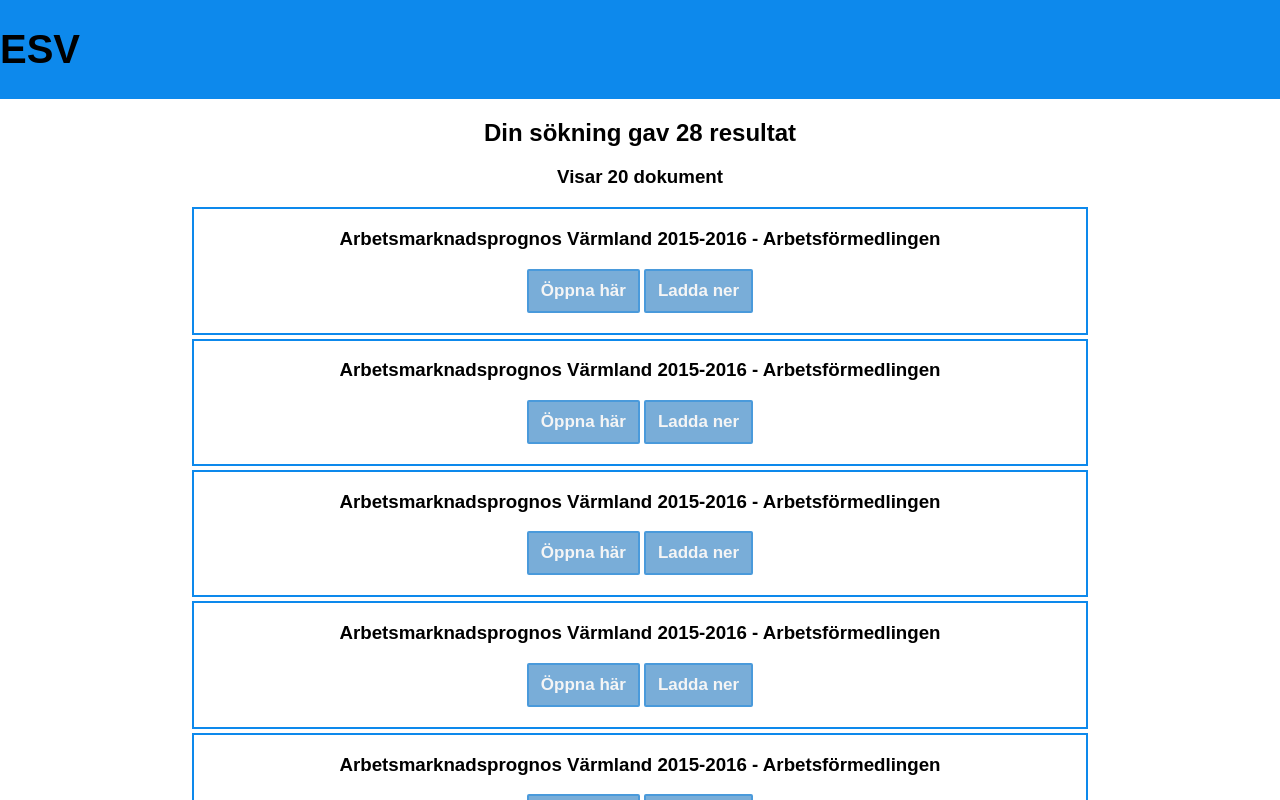
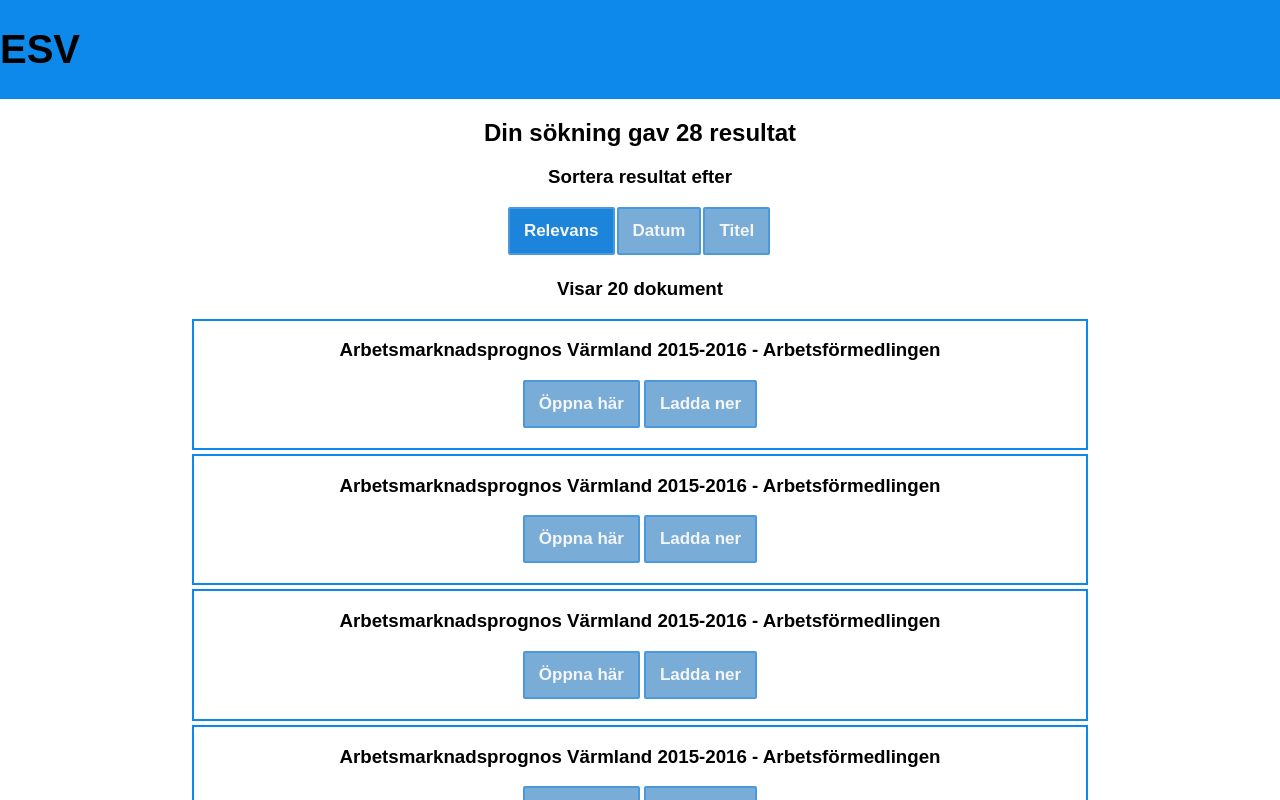
Before and after one commit to DD2477-ESV/esvsearch, a React (Create React App) app in the folder frontend-react/: page / in a window 1280 px wide. Both pictures are taken after a click on the button 795 px from the left and 122 px from the top of the page. Shown: the top 800 px of the page. Built offline with nearby package versions, Linux system fonts and the light colour scheme.

Commit message:
lite mer för att visa pdfer

```diff
--- a/frontend-react/src/components/ResultPage.js
+++ b/frontend-react/src/components/ResultPage.js
@@ -4,9 +4,12 @@
 
 const ResultPage = (props) => {
 	const [docToView, setDocToView] = useState("");
+	const [allDocuements, setAllDocuments] = useState([]);
 	const [documentsToView, setDocumentsToView] = useState([]);
+	const [chosenSorting, setChosenSorting] = useState("relevance");
 
 	useEffect(() => {
+		setAllDocuments(props.documents); // So we can access the original documents later
 		props.documents.length < 20
 			? setDocumentsToView(props.documents)
 			: setDocumentsToView(props.documents.slice(0, 20));
@@ -26,20 +29,89 @@
 			const currentNumberOfDocuments = documentsToView.length;
 			setDocumentsToView(
 				documentsToView.concat(
-					props.documents.slice(
+					allDocuements.slice(
 						currentNumberOfDocuments,
 						currentNumberOfDocuments + 10
 					)
 				)
 			);
 		} else {
-			setDocumentsToView(props.documents);
+			setDocumentsToView(allDocuements);
 		}
+	};
+
+	/* Functions for handling the sorting of results */
+
+	const compare = (a, b) => {
+		switch (chosenSorting) {
+			case "relevance":
+				console.log("TODO");
+				break;
+			case "date":
+				console.log("TODO");
+			case "title":
+				if (a.title < b.title) {
+					return -1;
+				}
+				if (a.title > b.title) {
+					return 1;
+				}
+				return 0;
+				break;
+			default:
+				return 0;
+		}
+	};
+
+	const sortButtonClicked = (e) => {
+		setChosenSorting(e.target.value);
+		setAllDocuments(allDocuements.sort(compare));
 	};
 
 	// https://github.com/wojtekmaj/react-pdf
 	return (
 		<div className="result-page-container">
+			<div className="container-sort-results">
+				{" "}
+				{/* En box för att sortera resultat */}
+				<h3>Sortera resultat efter</h3>
+				<div className="sort-results-alternatives-box">
+					<button
+						value="relevance"
+						className={
+							chosenSorting === "relevance"
+								? "active-sorting single-result-container-open-button"
+								: "single-result-container-open-button"
+						}
+						onClick={sortButtonClicked}
+					>
+						Relevans
+					</button>
+					<button
+						value="date"
+						className={
+							chosenSorting === "date"
+								? "active-sorting single-result-container-open-button"
+								: "single-result-container-open-button"
+						}
+						onClick={sortButtonClicked}
+					>
+						Datum
+					</button>
+					<button
+						value="title"
+						className={
+							chosenSorting === "title"
+								? "active-sorting single-result-container-open-button"
+								: "single-result-container-open-button"
+						}
+						onClick={sortButtonClicked}
+					>
+						Titel
+					</button>
+				</div>
+			</div>
+
 			<div className="all-results-container">
 				<h3>{"Visar " + documentsToView.length + " dokument"}</h3>
 				{documentsToView.map((doc) => {
@@ -79,7 +151,12 @@
 			{documentsToView.length === props.documents.length ? (
 				<p>Inga fler dokument att visa...</p>
 			) : (
-				<button onClick={viewMoreClicked} className="single-result-container-open-button">Visa fler dokument</button>
+				<button
+					onClick={viewMoreClicked}
+					className="single-result-container-open-button"
+				>
+					Visa fler dokument
+				</button>
 			)}
 		</div>
 	);
--- a/frontend-react/src/styles/HomePageStyles.css
+++ b/frontend-react/src/styles/HomePageStyles.css
@@ -52,7 +52,7 @@
       background-color: #06243d;
   }
 
-  .single-result-container-open-button {
+  .new-search-button {
     border: none;
 
     margin-bottom: 4px;
@@ -68,6 +68,16 @@
 
 }
 
+.new-search-button:hover {
+  background-color: #4f9bda;
+}
+
+.new-search-button:active {
+  background-color: #1c85db;
+
+}
+
+
 .open-button-specific {
     margin-right: 4px;
 }
--- a/frontend-react/src/styles/ResultPageStyles.css
+++ b/frontend-react/src/styles/ResultPageStyles.css
@@ -1,5 +1,9 @@
 .result-page-container {
     margin: 0 auto;
+}
+
+.container-sort-results {
+
 }
 
 .all-results-container {
@@ -13,7 +17,7 @@
     margin-bottom: 4px;
 }
 
-.new-search-button {
+.single-result-container-open-button {
     border: none;
 
     margin-bottom: 4px;
@@ -29,15 +33,23 @@
 
 }
 
-.new-search-button:hover {
+.single-result-container-open-button:hover {
     background-color: #4f9bda;
 }
 
-.new-search-button:active {
+.single-result-container-open-button:active {
     background-color: #1c85db;
 
 }
 
+.sort-results-alternatives-box button {
+    margin-right: 2px;
+}
+
+.active-sorting {
+    background-color: #1c85db;
+
+}
 
 .pdf-in-browser {
     width:700px;
```
